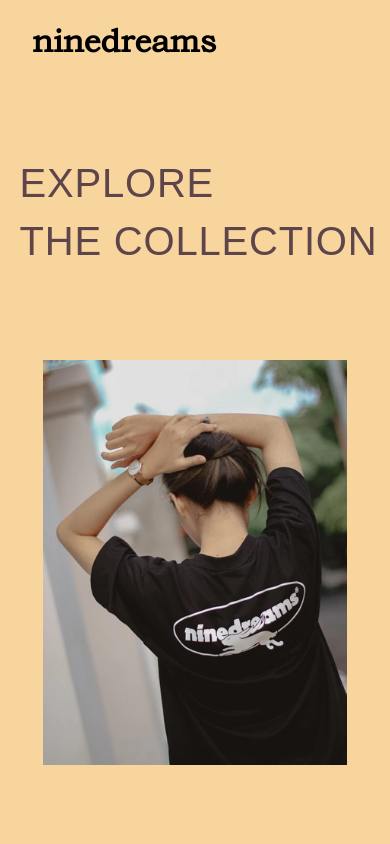
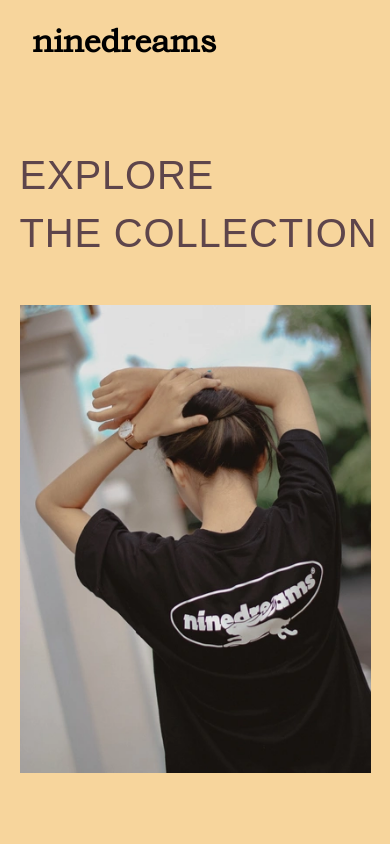
Before and after one commit to rizqyn9/nine-dreams, a Next.js app: page / in a window 390 px wide. Shown: the top 844 px of the page. Built offline with nearby package versions, Linux system fonts and the light colour scheme; a web font is replaced by a local one.

Commit message:
fix: homepage framer motion

```diff
--- a/styles/_homepage.scss
+++ b/styles/_homepage.scss
@@ -193,9 +193,11 @@
                     display: flex;
                     align-items: flex-end;
                     // background-color: red;
+                    margin-top: 5rem;
 
                     .img-home-left{
-                        height: inherit;
+                        width: 100%;
+                        height: auto;
                         object-fit: contain;
                     }
                 }
@@ -212,4 +214,10 @@
             }
         }
     }
+
+    @media (max-width: 500px) {
+        .img-container{
+            margin-top: 1rem !important;
+        }
+    }
 }
```
